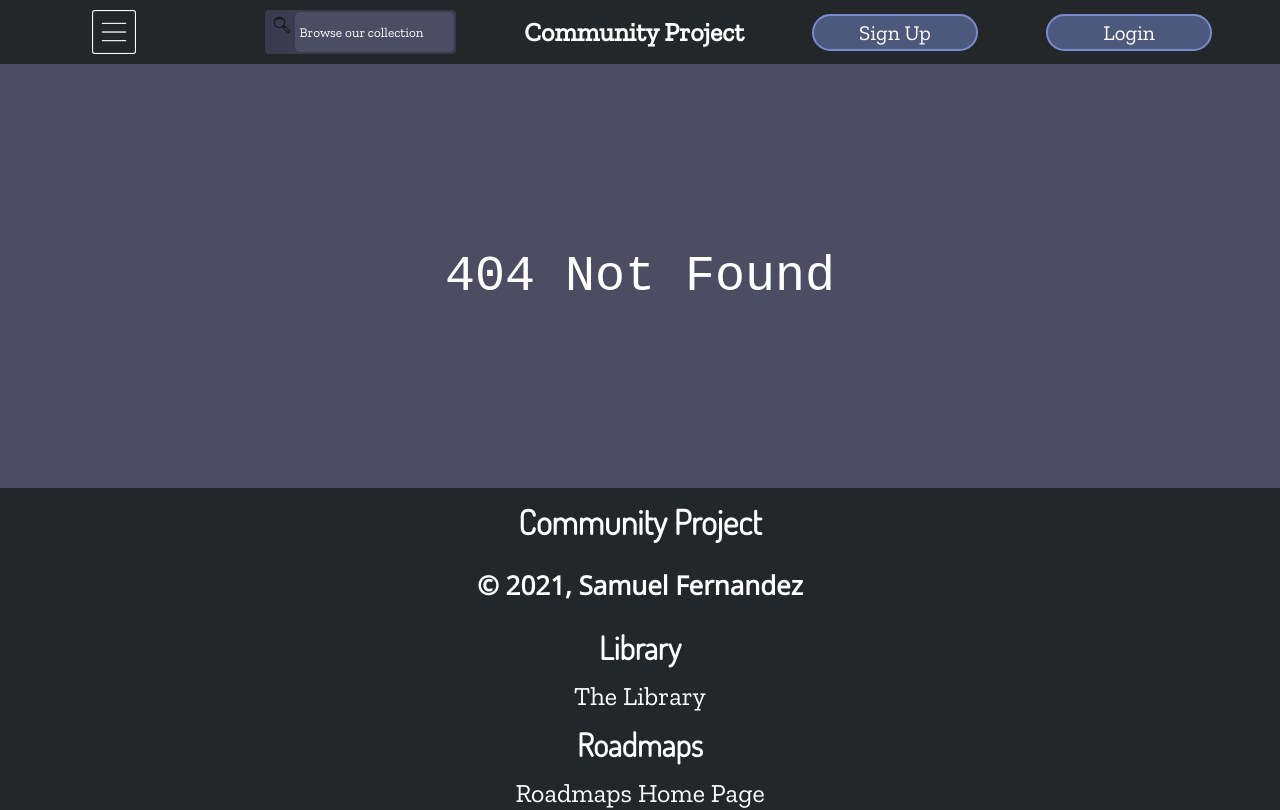
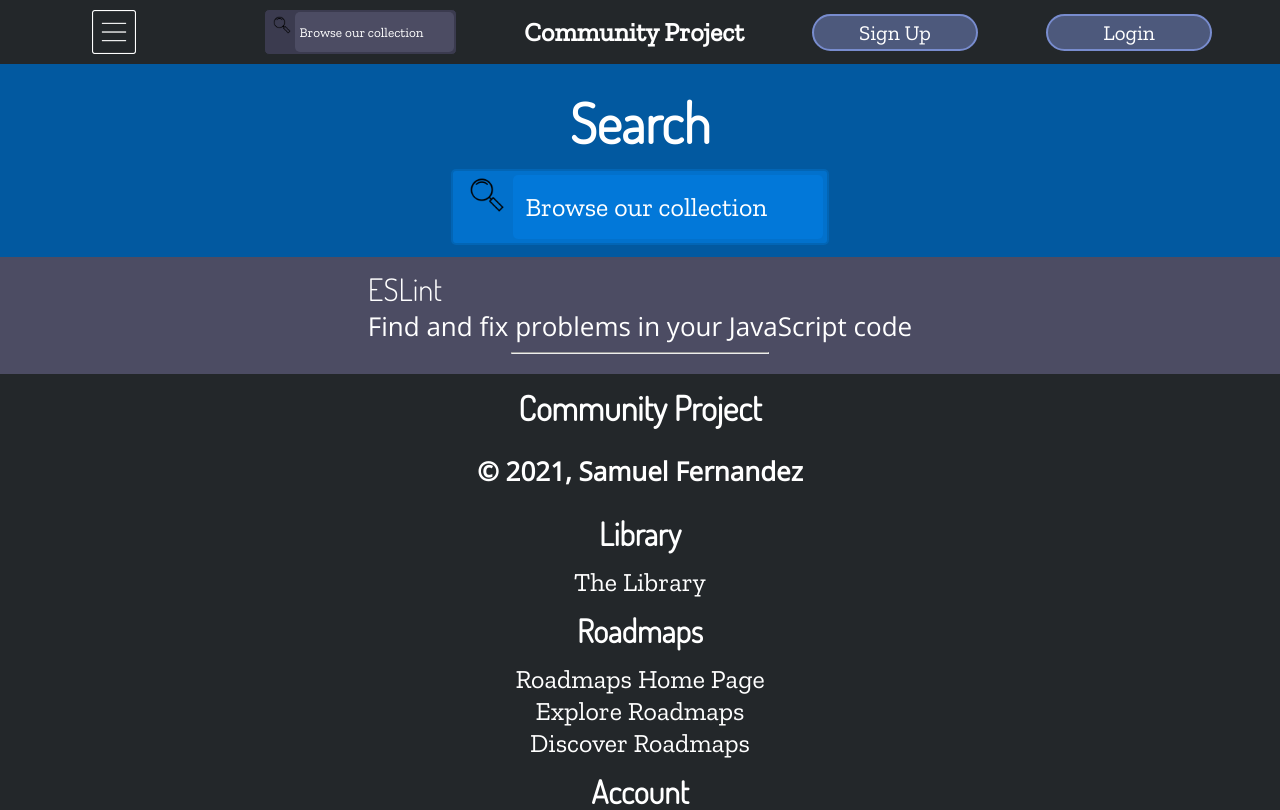
Before and after one commit to polypixeldev/computerstacks, a Next.js app in the folder app/: page /search in a window 1280 px wide. Before the commit this address had no page. Shown: the top 810 px of the page. Built offline with nearby package versions, Linux system fonts and the light colour scheme.

Commit message:
Add search page

```diff
--- /dev/null
+++ b/app/components/searchresult.js
@@ -0,0 +1,18 @@
+import Link from "next/link";
+import SearchStyle from "../styles/Search.module.css";
+
+function SearchResult(props) {
+	return (
+		<>
+			<div className={SearchStyle.result}>
+				<Link href={props.url}>
+					<a className="link">{props.name}</a>
+				</Link>
+				<p>{props.description}</p>
+			</div>
+			<hr />
+		</>
+	);
+}
+
+export default SearchResult;
--- /dev/null
+++ b/app/pages/search.js
@@ -0,0 +1,94 @@
+import { useRouter } from "next/router";
+import HeadStyle from "../styles/Head.module.css";
+import Image from "next/image";
+import { useState, useEffect } from "react";
+import SearchIcon from "../public/search.png";
+import SearchStyle from "../styles/Search.module.css";
+import axios from "axios";
+import SearchResult from "../components/searchresult";
+
+function Search() {
+	const router = useRouter();
+
+	let [query, setQuery] = useState("");
+	let [results, setResults] = useState(null);
+
+	useEffect(() => {
+		// For development
+		setResults([
+			{
+				name: "ESLint",
+				description: "Find and fix problems in your JavaScript code",
+				url: "/library/javascript/clean-code/eslint",
+			},
+		]);
+		return;
+
+		const SEARCH_URL = ``;
+		axios
+			.post(SEARCH_URL, { query: router.query.query })
+			.then((res) => {
+				setResults(res.data);
+			})
+			.catch(() => {
+				setResults("error");
+			});
+	}, [router.query.query]);
+
+	function handleChange(event) {
+		const target = event.target;
+		const value = target.value;
+		const name = target.name;
+
+		if (name === "query") setQuery(value);
+	}
+
+	function handleSearch() {
+		router.push(`/search?query=${query}`);
+	}
+
+	function listResults() {
+		if (results === null) {
+			return <p>Loading....</p>;
+		} else if (results === "error") {
+			return <p>There was an error fetching the results.</p>;
+		} else {
+			return results.map((result) => (
+				<SearchResult key={result.name} {...result} />
+			));
+		}
+	}
+
+	return (
+		<main>
+			<section className={HeadStyle.head}>
+				<h2>Search {router.query.query ? "Results" : null}</h2>
+				<div className={SearchStyle.searchBar}>
+					<input
+						type="search"
+						autoComplete="on"
+						name="query"
+						placeholder="Browse our collection"
+						value={query}
+						onChange={handleChange}
+					/>
+					<div>
+						<div>
+							<Image
+								onClick={handleSearch}
+								height={36}
+								width={36}
+								src={SearchIcon}
+								alt="search"
+								className="searchIcon"
+							/>
+						</div>
+					</div>
+				</div>
+			</section>
+			<section className="section1">{listResults()}</section>
+		</main>
+	);
+}
+
+export default Search;
--- /dev/null
+++ b/app/styles/Search.module.css
@@ -0,0 +1,57 @@
+.searchBar {
+	position: relative;
+	display: flex;
+	height: 8vh;
+
+	border: 2px solid #0265b5;
+	border-radius: 5px;
+	padding: 4px 4px 4px 60px;
+	outline: 0;
+	background-color: #0271cc;
+}
+
+.searchBar input {
+	border-radius: 5px;
+	background-color: #0278d9;
+	border: none;
+	padding-left: 1vw;
+	max-width: 80vw;
+	min-width: 10vw;
+}
+
+.searchBar input,
+.searchBar input::placeholder {
+	color: #ffffff;
+	font-family: "Zilla Slab", monospace;
+	font-size: calc(2vmin + 10px);
+}
+
+.searchBar div {
+	position: absolute;
+	top: 6px;
+	left: 16px;
+}
+
+.searchBar div div {
+	position: relative;
+	top: 0px;
+	left: 0px;
+	width: 100%;
+	height: 100%;
+}
+
+.result {
+	display: flex;
+	flex-direction: column;
+	justify-content: center;
+	align-items: flex-start;
+}
+
+.result p {
+	padding: 0px;
+}
+
+.result a {
+	font-family: "Dosis", sans-serif;
+	font-size: calc(2vmin + 15px);
+}
```
